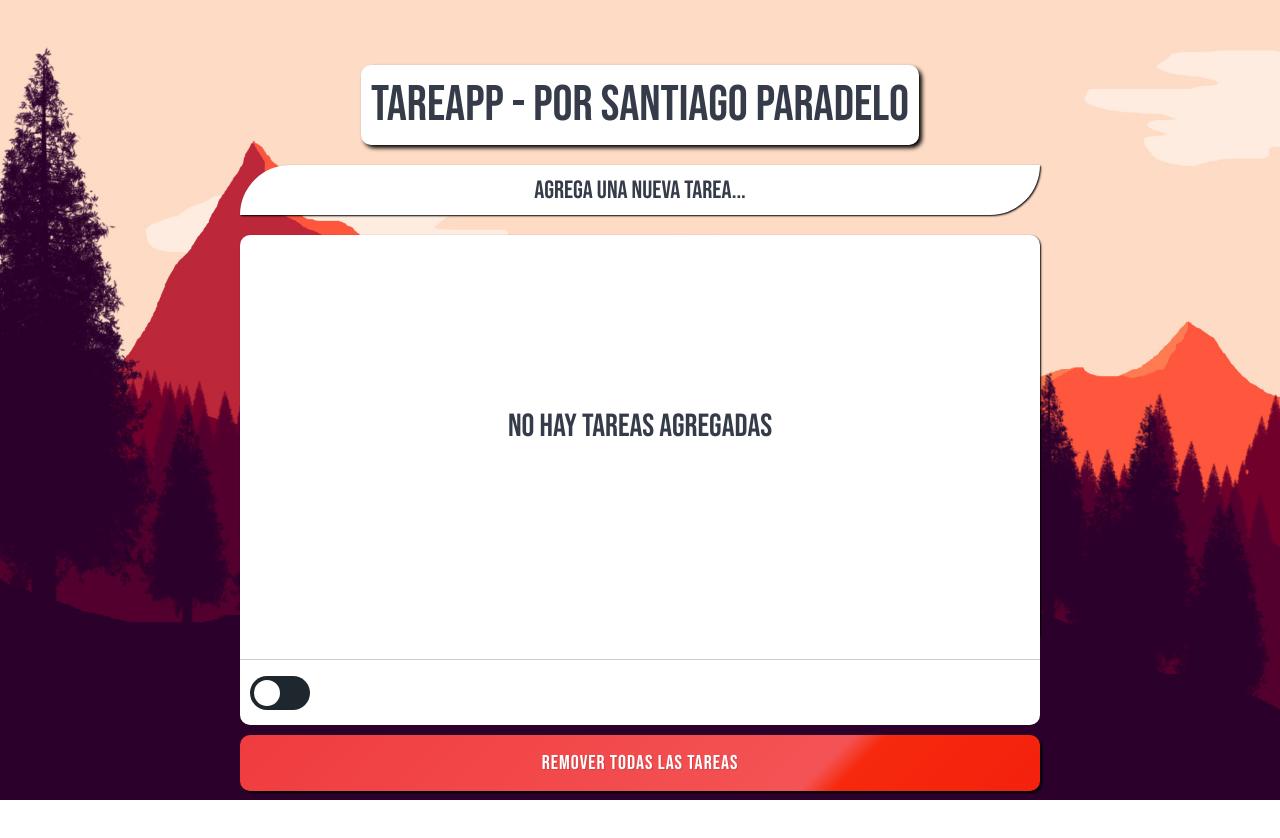
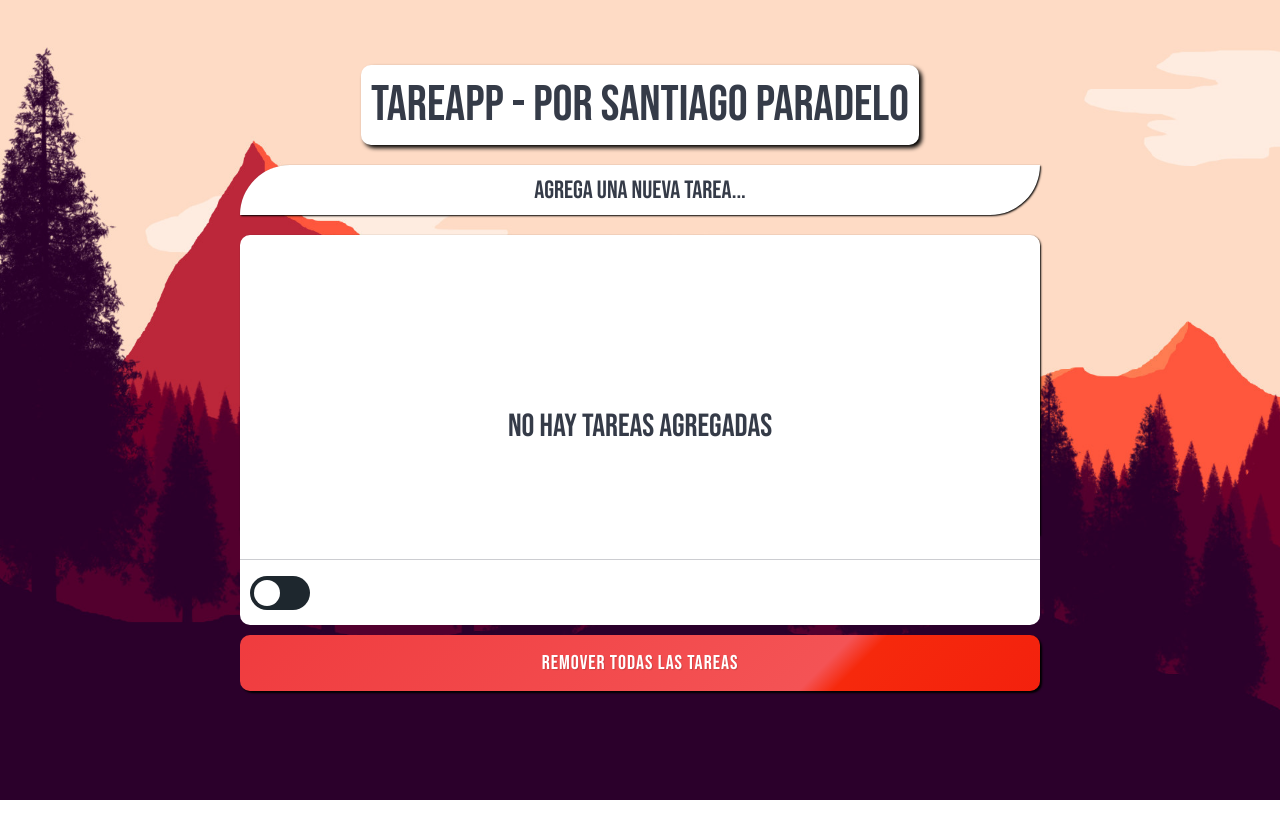
Before and after one commit to sparadeloweb/tareapp, a plain HTML site: page index.html in a window 1280 px wide. After the commit the page ends 800 px from the top, so only its background shows below. Drawn offline with nearby package versions, Linux system fonts and the light colour scheme.

Commit message:
Fixeado para celulares

```diff
--- a/css/styles.css
+++ b/css/styles.css
@@ -265,3 +265,18 @@ body.dark-mode .btn{
       margin-top: 0px;
     }
 }
+
+@media(max-height: 800px){
+  #app{
+    min-height: 100vh;
+    height: 200%;
+  }
+
+  #tasksList{
+    height: 300px;
+  }
+
+  .table{
+    font-size: 3vh;
+  }
+}
```
